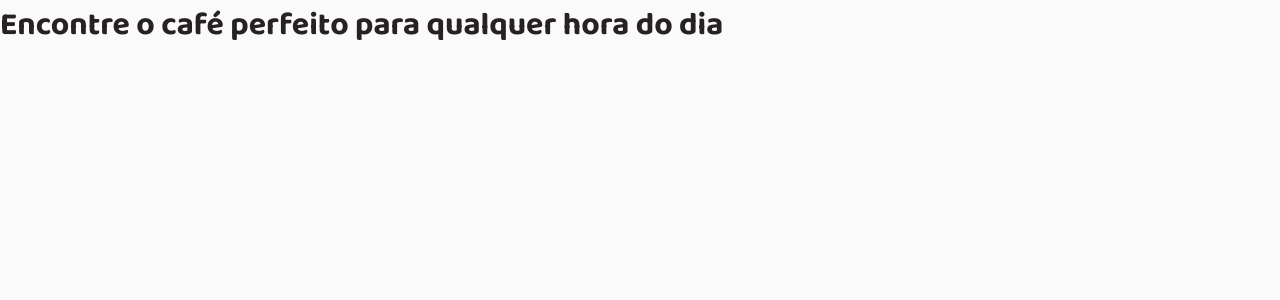
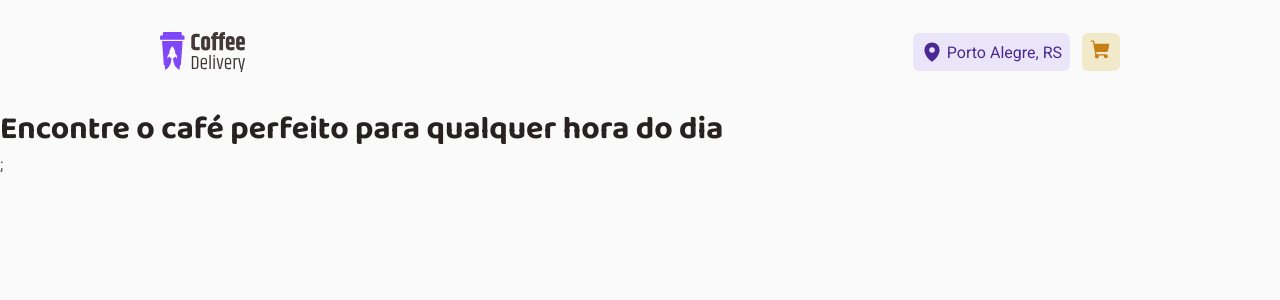
Before and after one commit to hbenvenutti/kaffee-lieferung, a React (Vite) app: page / in a window 1280 px wide. Shown: the top 300 px of the page. Built offline with nearby package versions, Linux system fonts and the light colour scheme.

Commit message:
feat(layout): adicionado o header ao layout da aplicação

```diff
--- a/src/layouts/default-layout.tsx
+++ b/src/layouts/default-layout.tsx
@@ -1,7 +1,14 @@
 import { Outlet } from 'react-router-dom';
+
+import { Header } from '../shared/components/header';
 
 import type { ReactElement } from '../@types';
 
 // ---------------------------------------------------------------------------------------------- //
 
-export const DefaultLayout = (): ReactElement => <Outlet />;
+export const DefaultLayout = (): ReactElement => (
+  <>
+    <Header />
+    <Outlet />;
+  </>
+);
```
